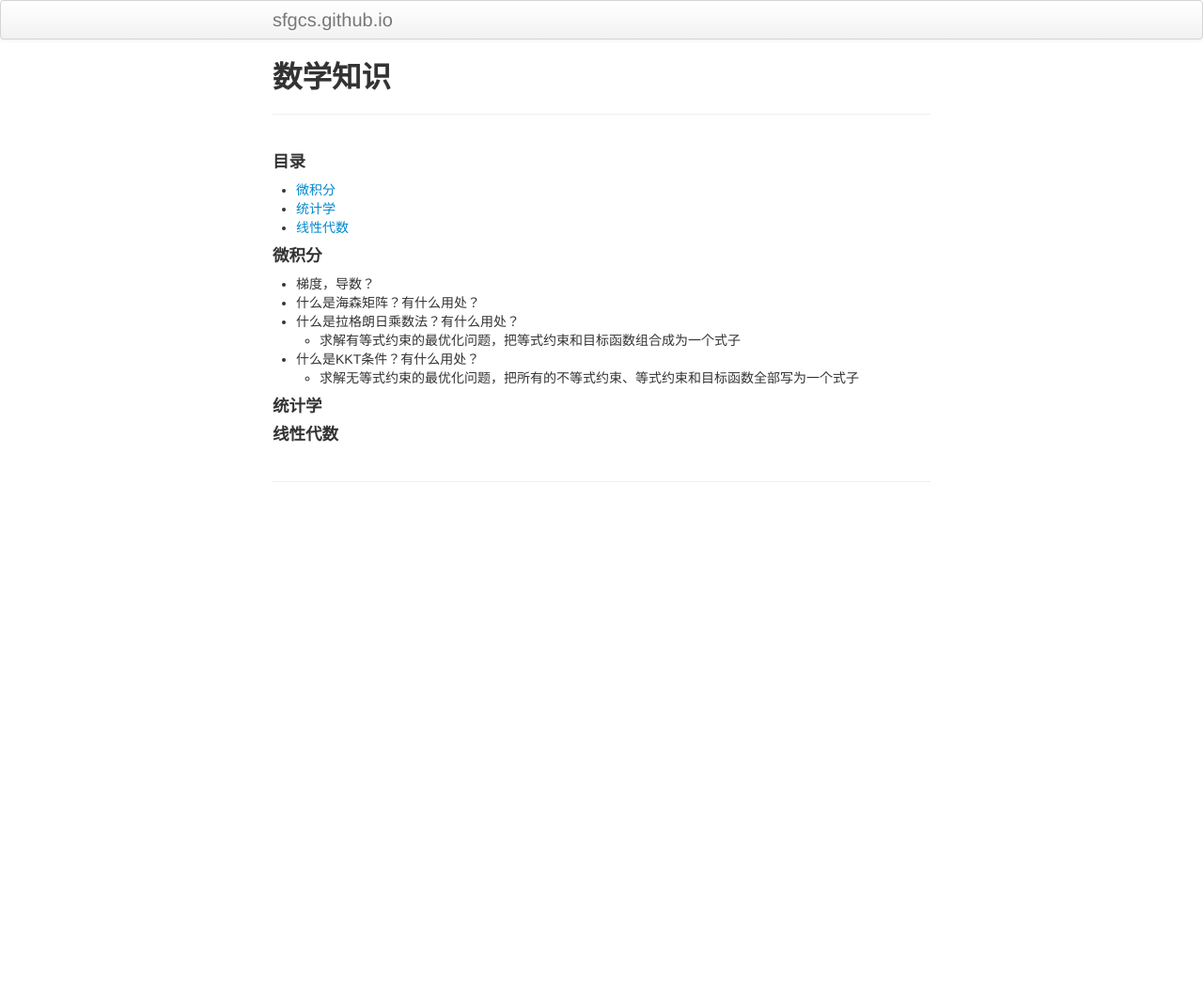
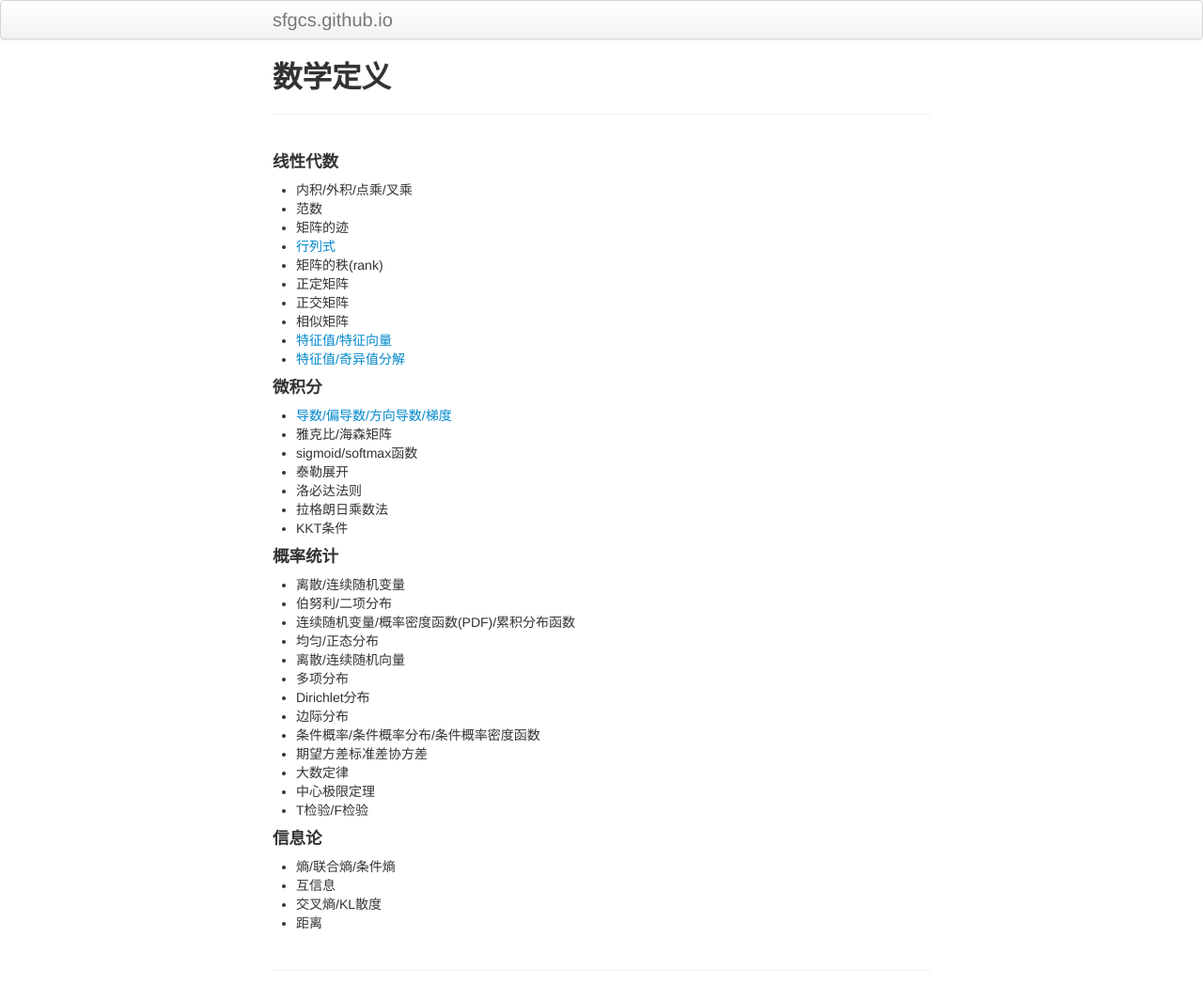
Before and after one commit to sfgcs/sfgcs.github.io, a Jekyll site: the page built from pages/math.md, in a window 1280 px wide. Shown: the whole page at 94% size. Built offline with Jekyll 4.4.1, drawn with Linux system fonts in a browser that asks for light colours; before the commit the page ends 900 px from its top, so only the background shows below that.

Commit message:
Update math.md

```diff
--- a/pages/math.md
+++ b/pages/math.md
@@ -1,23 +1,48 @@
 ---
 layout: page
-title: 数学知识
+title: 数学定义
 description:
 ---
 
-#### 目录
-- [微积分](#微积分)
-- [统计学](#统计学)
-- [线性代数](#线性代数)
+#### 线性代数
+- 内积/外积/点乘/叉乘
+- 范数
+- 矩阵的迹
+- [行列式](https://www.matongxue.com/madocs/791/)
+- 矩阵的秩(rank)
+- 正定矩阵
+- 正交矩阵
+- 相似矩阵
+- [特征值/特征向量](https://www.matongxue.com/madocs/228/)
+- [特征值/奇异值分解](https://www.cnblogs.com/fuleying/p/4466326.html)
 
 #### 微积分
 
-- 梯度，导数？
-- 什么是海森矩阵？有什么用处？
-- 什么是拉格朗日乘数法？有什么用处？
-  - 求解有等式约束的最优化问题，把等式约束和目标函数组合成为一个式子
-- 什么是KKT条件？有什么用处？
-  - 求解无等式约束的最优化问题，把所有的不等式约束、等式约束和目标函数全部写为一个式子
+- [导数/偏导数/方向导数/梯度](https://blog.csdn.net/baishuo8/article/details/81408369)
+- 雅克比/海森矩阵
+- sigmoid/softmax函数
+- 泰勒展开
+- 洛必达法则
+- 拉格朗日乘数法
+- KKT条件
 
-#### 统计学
+#### 概率统计
+- 离散/连续随机变量
+- 伯努利/二项分布
+- 连续随机变量/概率密度函数(PDF)/累积分布函数
+- 均匀/正态分布
+- 离散/连续随机向量
+- 多项分布
+- Dirichlet分布
+- 边际分布
+- 条件概率/条件概率分布/条件概率密度函数
+- 期望方差标准差协方差
+- 大数定律
+- 中心极限定理
+- T检验/F检验
 
-#### 线性代数
+#### 信息论
+- 熵/联合熵/条件熵
+- 互信息
+- 交叉熵/KL散度
+- 距离
```
